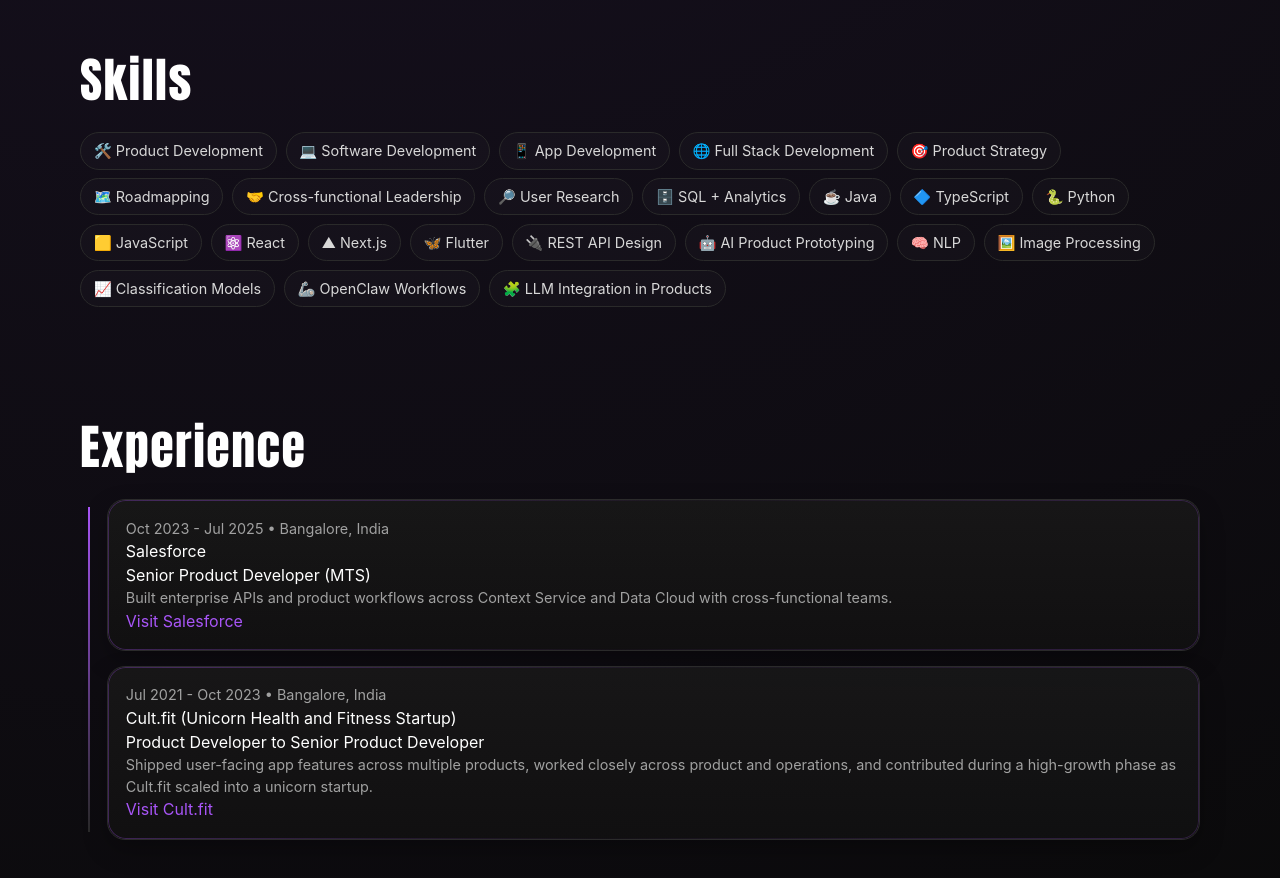
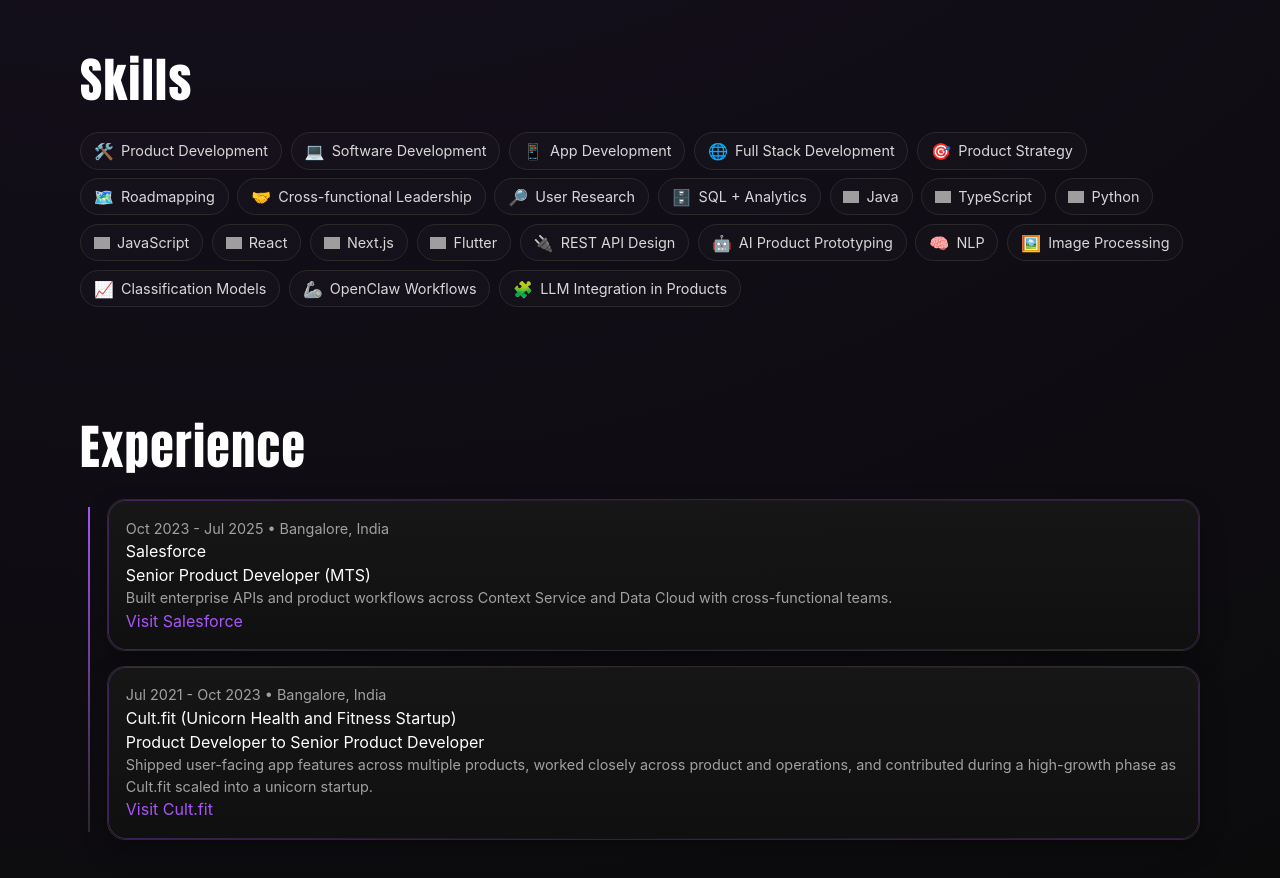
Before and after one commit to ArihantRawat/arihant-portfolio, a Next.js app: page / in a window 1280 px wide. Shown: the part 1080-1958 px from the top of the page. Built offline with nearby package versions, Linux system fonts and the light colour scheme; grey boxes are pictures that could not be loaded.

Commit message:
Use original brand logos for core tech skills chips

```diff
--- a/src/app/globals.css
+++ b/src/app/globals.css
@@ -96,7 +96,27 @@ ul { margin: .1rem 0 .7rem 1.1rem; color: #d9d9d9; }
 .edu-grid, .project-grid { display: grid; grid-template-columns: 1fr; gap: .85rem; }
 .contact-grid { display: grid; grid-template-columns: 1fr; gap: .7rem; }
 .chips { display: flex; flex-wrap: wrap; gap: .55rem; }
-.chips span { border: 1px solid #2a2a2a; color: #d8d8d8; border-radius: 999px; padding: .42rem .8rem; font-size: .9rem; background: rgba(255,255,255,.02); }
+.skill-chip {
+  display: inline-flex;
+  align-items: center;
+  gap: .45rem;
+  border: 1px solid #2a2a2a;
+  color: #d8d8d8;
+  border-radius: 999px;
+  padding: .42rem .8rem;
+  font-size: .9rem;
+  background: rgba(255,255,255,.02);
+}
+.skill-logo {
+  width: 16px;
+  height: 16px;
+  object-fit: contain;
+  flex-shrink: 0;
+}
+.skill-emoji {
+  line-height: 1;
+  font-size: 1rem;
+}
 
 .particle-field { position: fixed; inset: 0; z-index: 1; pointer-events: none; overflow: hidden; }
 .particle { position: absolute; display: block; border-radius: 999px; background: var(--accent); box-shadow: 0 0 8px rgba(168,85,247,.35); }
--- a/src/app/page.tsx
+++ b/src/app/page.tsx
@@ -55,30 +55,36 @@ const projects: Project[] = [
   },
 ];
 
-const skills = [
-  "🛠️ Product Development",
-  "💻 Software Development",
-  "📱 App Development",
-  "🌐 Full Stack Development",
-  "🎯 Product Strategy",
-  "🗺️ Roadmapping",
-  "🤝 Cross-functional Leadership",
-  "🔎 User Research",
-  "🗄️ SQL + Analytics",
-  "☕ Java",
-  "🔷 TypeScript",
-  "🐍 Python",
-  "🟨 JavaScript",
-  "⚛️ React",
-  "▲ Next.js",
-  "🦋 Flutter",
-  "🔌 REST API Design",
-  "🤖 AI Product Prototyping",
-  "🧠 NLP",
-  "🖼️ Image Processing",
-  "📈 Classification Models",
-  "🦾 OpenClaw Workflows",
-  "🧩 LLM Integration in Products",
+type Skill = {
+  name: string;
+  icon?: string;
+  logoUrl?: string;
+};
+
+const skills: Skill[] = [
+  { name: "Product Development", icon: "🛠️" },
+  { name: "Software Development", icon: "💻" },
+  { name: "App Development", icon: "📱" },
+  { name: "Full Stack Development", icon: "🌐" },
+  { name: "Product Strategy", icon: "🎯" },
+  { name: "Roadmapping", icon: "🗺️" },
+  { name: "Cross-functional Leadership", icon: "🤝" },
+  { name: "User Research", icon: "🔎" },
+  { name: "SQL + Analytics", icon: "🗄️" },
+  { name: "Java", logoUrl: "https://cdn.simpleicons.org/java" },
+  { name: "TypeScript", logoUrl: "https://cdn.simpleicons.org/typescript" },
+  { name: "Python", logoUrl: "https://cdn.simpleicons.org/python" },
+  { name: "JavaScript", logoUrl: "https://cdn.simpleicons.org/javascript" },
+  { name: "React", logoUrl: "https://cdn.simpleicons.org/react" },
+  { name: "Next.js", logoUrl: "https://cdn.simpleicons.org/nextdotjs/FFFFFF" },
+  { name: "Flutter", logoUrl: "https://cdn.simpleicons.org/flutter" },
+  { name: "REST API Design", icon: "🔌" },
+  { name: "AI Product Prototyping", icon: "🤖" },
+  { name: "NLP", icon: "🧠" },
+  { name: "Image Processing", icon: "🖼️" },
+  { name: "Classification Models", icon: "📈" },
+  { name: "OpenClaw Workflows", icon: "🦾" },
+  { name: "LLM Integration in Products", icon: "🧩" },
 ];
 
 function Counter({ end, suffix, label }: { end: number; suffix: string; label: string }) {
@@ -315,7 +321,18 @@ export default function Home() {
 
         <section id="skills" className="reveal-section section-gap">
           <h2 className="section-title reveal-item">Skills</h2>
-          <div className="chips reveal-item">{skills.map((s) => <span key={s}>{s}</span>)}</div>
+          <div className="chips reveal-item">
+            {skills.map((skill) => (
+              <span key={skill.name} className="skill-chip">
+                {skill.logoUrl ? (
+                  <img className="skill-logo" src={skill.logoUrl} alt={`${skill.name} logo`} loading="lazy" />
+                ) : (
+                  <span className="skill-emoji" aria-hidden="true">{skill.icon}</span>
+                )}
+                <span>{skill.name}</span>
+              </span>
+            ))}
+          </div>
         </section>
 
         <section id="experience" className="reveal-section section-gap">
```
